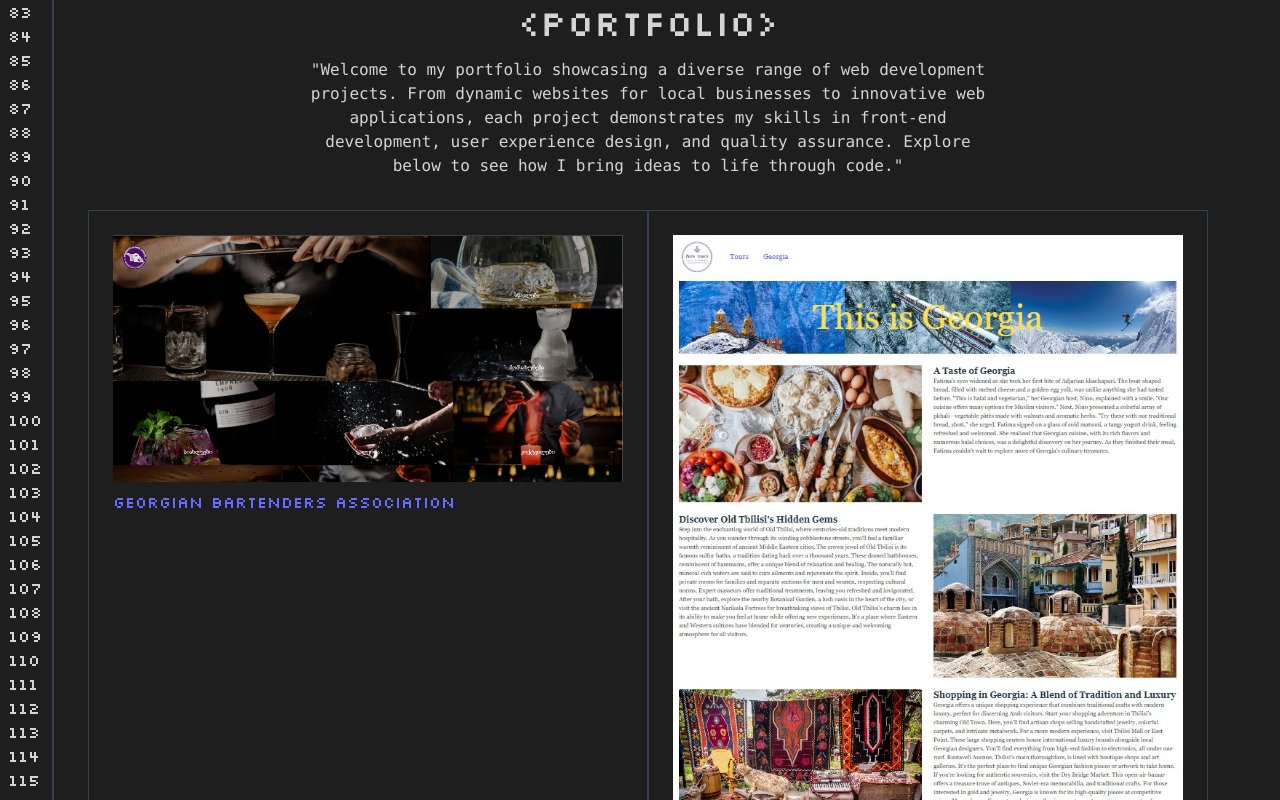
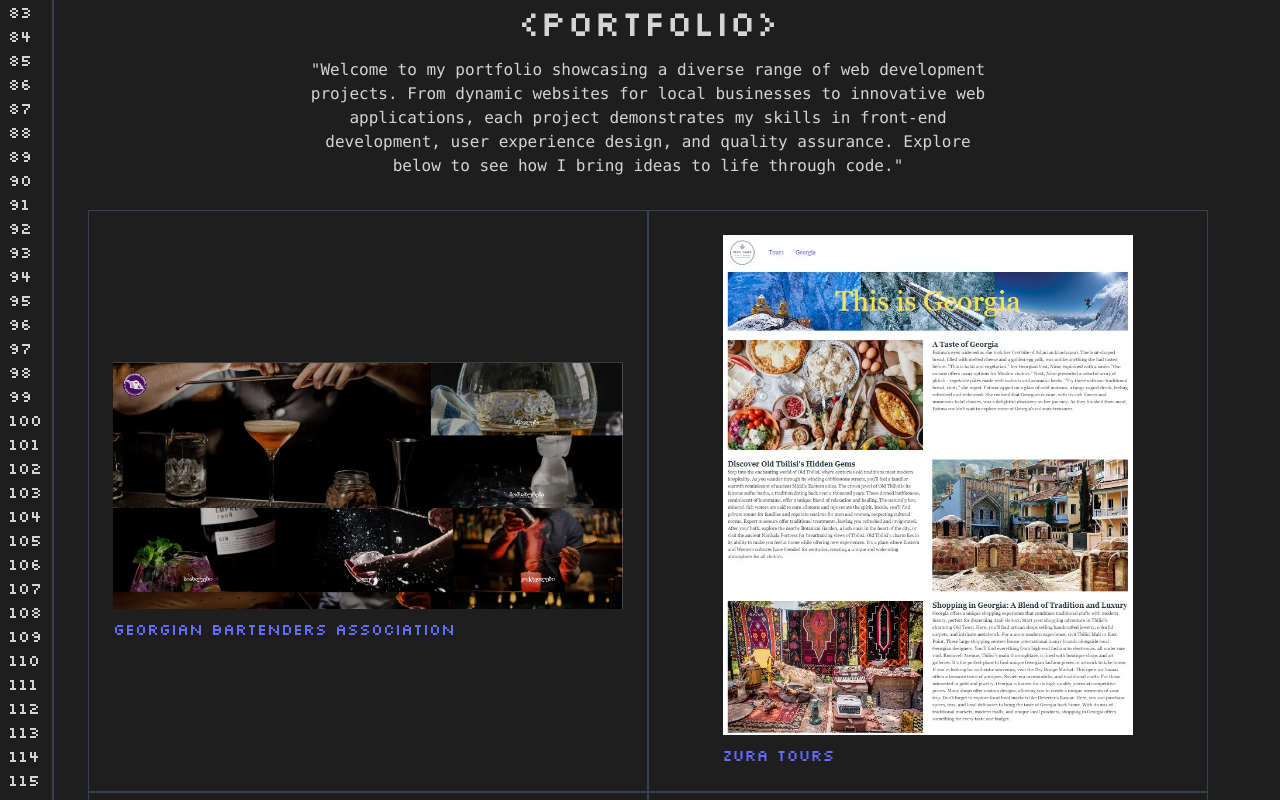
Before and after one commit to zura445/portfolio, a React (Vite) app: page / in a window 1280 px wide. Shown: the part 2000-2800 px from the top of the page. Built offline with nearby package versions, Linux system fonts and the light colour scheme.

Commit message:
change portfolio visual

```diff
--- a/src/components/Portfolio.tsx
+++ b/src/components/Portfolio.tsx
@@ -13,33 +13,53 @@
         </p>
       </div>
       <div className="grid grid-cols-1 md:grid-cols-2 px-10 mt-8">
-        <div className="border border-gray-700 p-6">
+        <div className="border border-gray-700 p-6 flex items-center justify-center">
           <a href="https://gba-project.vercel.app/" target="blank">
-            <img src="/images/gba.jpg" alt="GBA image" />
+            <img
+              src="/images/gba.jpg"
+              alt="GBA image"
+              className="max-h-[500px]"
+            />
             <div className="mt-2">Georgian Bartenders Association </div>
           </a>
         </div>
-        <div className="border border-gray-700 p-6 flex gap-8">
+        <div className="border border-gray-700 p-6 flex items-center justify-center gap-8">
           <a href="https://zuratours.vercel.app/" target="blank">
-            <img src="/images/tour.jpg" alt="tours image" />
+            <img
+              src="/images/tour.jpg"
+              alt="tours image"
+              className="max-h-[500px]"
+            />
             <div className="mt-2">zura tours</div>
           </a>
         </div>
-        <div className="border border-gray-700 p-6 flex gap-8">
+        <div className="border border-gray-700 p-6 flex items-center justify-center gap-8">
           <a href="https://social-notifications-ui.vercel.app/" target="blank">
-            <img src="/images/notifications.jpg" alt="notifications image" />
+            <img
+              src="/images/notifications.jpg"
+              alt="notifications image"
+              className="max-h-[500px]"
+            />
             <div className="mt-2">Notifications</div>
           </a>
         </div>
-        <div className="border border-gray-700 p-6 flex gap-8">
+        <div className="border border-gray-700 p-6 flex items-center justify-center gap-8">
           <a href="https://nexus-project-one.vercel.app/" target="blank">
-            <img src="/images/nexus.jpg" alt="tours image" />
+            <img
+              src="/images/nexus.jpg"
+              alt="tours image"
+              className="max-h-[500px]"
+            />
             <div className="mt-2">Nexus project</div>
           </a>
         </div>
-        <div className="border border-gray-700 p-6 flex gap-8">
+        <div className="border border-gray-700 p-6 flex items-center justify-center gap-8">
           <a href="https://rate-design.vercel.app/" target="blank">
-            <img src="/images/rate.jpg" alt="notifications image" />
+            <img
+              src="/images/rate.jpg"
+              alt="notifications image"
+              className="max-h-[500px]"
+            />
             <div className="mt-2">Rate-design</div>
           </a>
         </div>
```
